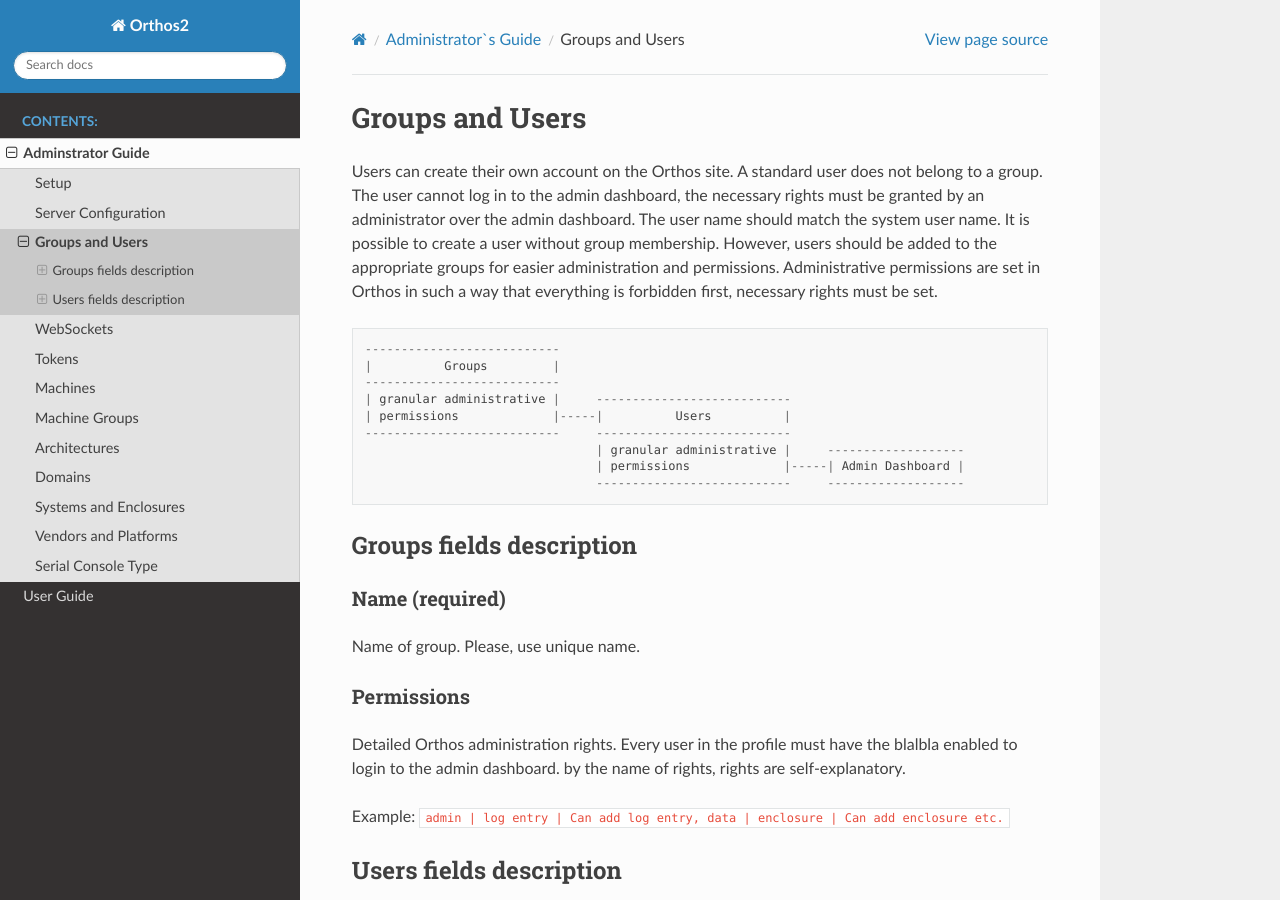
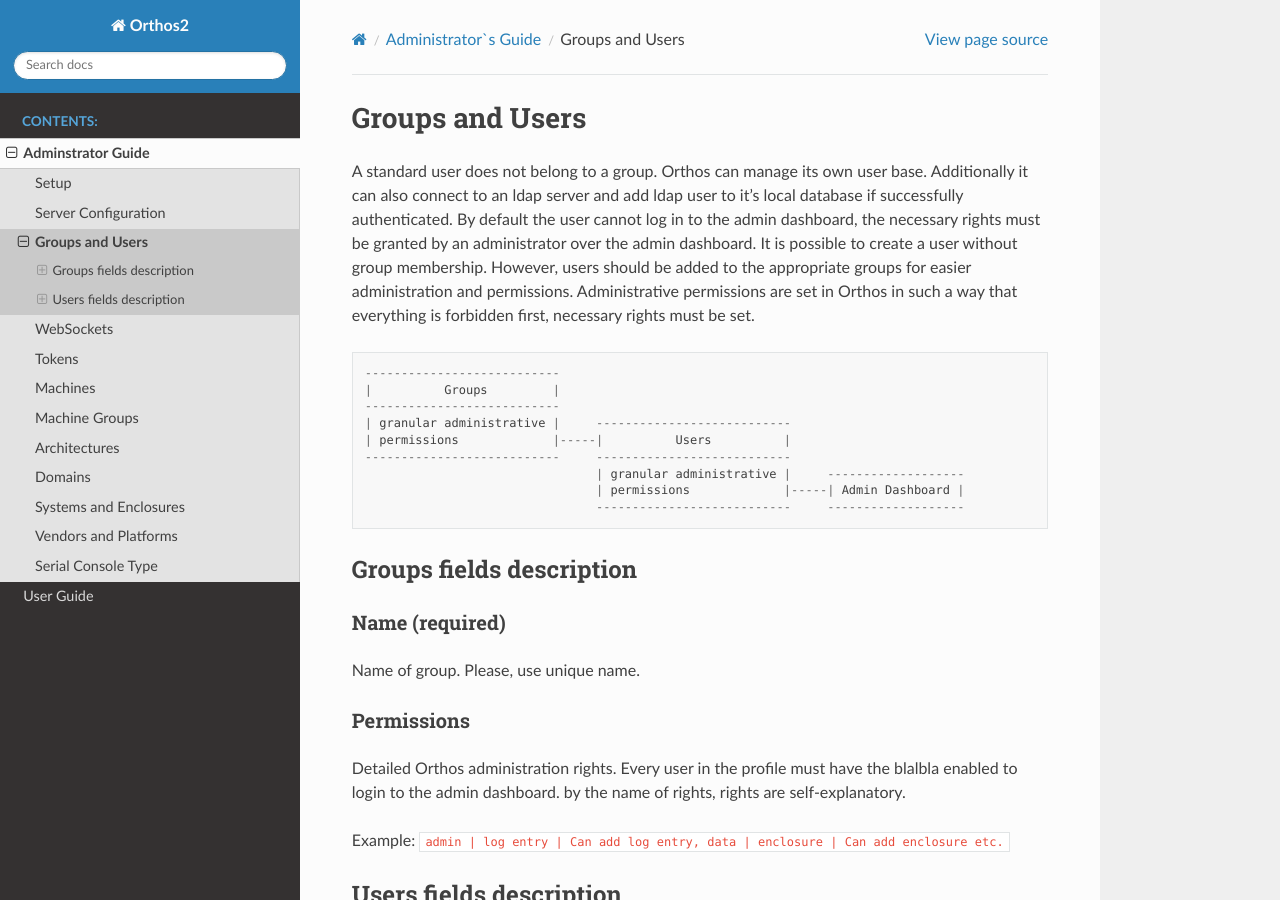
Before and after one commit to openSUSE/orthos2, a Sphinx documentation site: the page built from docs/adminguide/groups_and_users.rst, in a window 1280 px wide and 900 px high. Built offline with Sphinx 7.4.7 and the Read the Docs theme 2.0.0, drawn with Linux system fonts in a browser that asks for light colours.

Commit message:
Update groups_and_users.rst

```diff
--- a/docs/adminguide/groups_and_users.rst
+++ b/docs/adminguide/groups_and_users.rst
@@ -2,9 +2,10 @@
 Groups and Users
 ****************
 
-Users can create their own account on the Orthos site. A standard user does not belong to a group. The user cannot log
-in to the admin dashboard, the necessary rights must be granted by an administrator over the admin dashboard. The user
-name should match the system user name. It is possible to create a user without group membership. However, users should
+A standard user does not belong to a group. Orthos can manage its own user base. Additionally it can also connect to an ldap server
+and add ldap user to it's local database if successfully authenticated. By default the user cannot log
+in to the admin dashboard, the necessary rights must be granted by an administrator over the admin dashboard.
+It is possible to create a user without group membership. However, users should
 be added to the appropriate groups for easier administration and permissions. Administrative permissions are set in
 Orthos in such a way that everything is forbidden first, necessary rights must be set.
 
```
